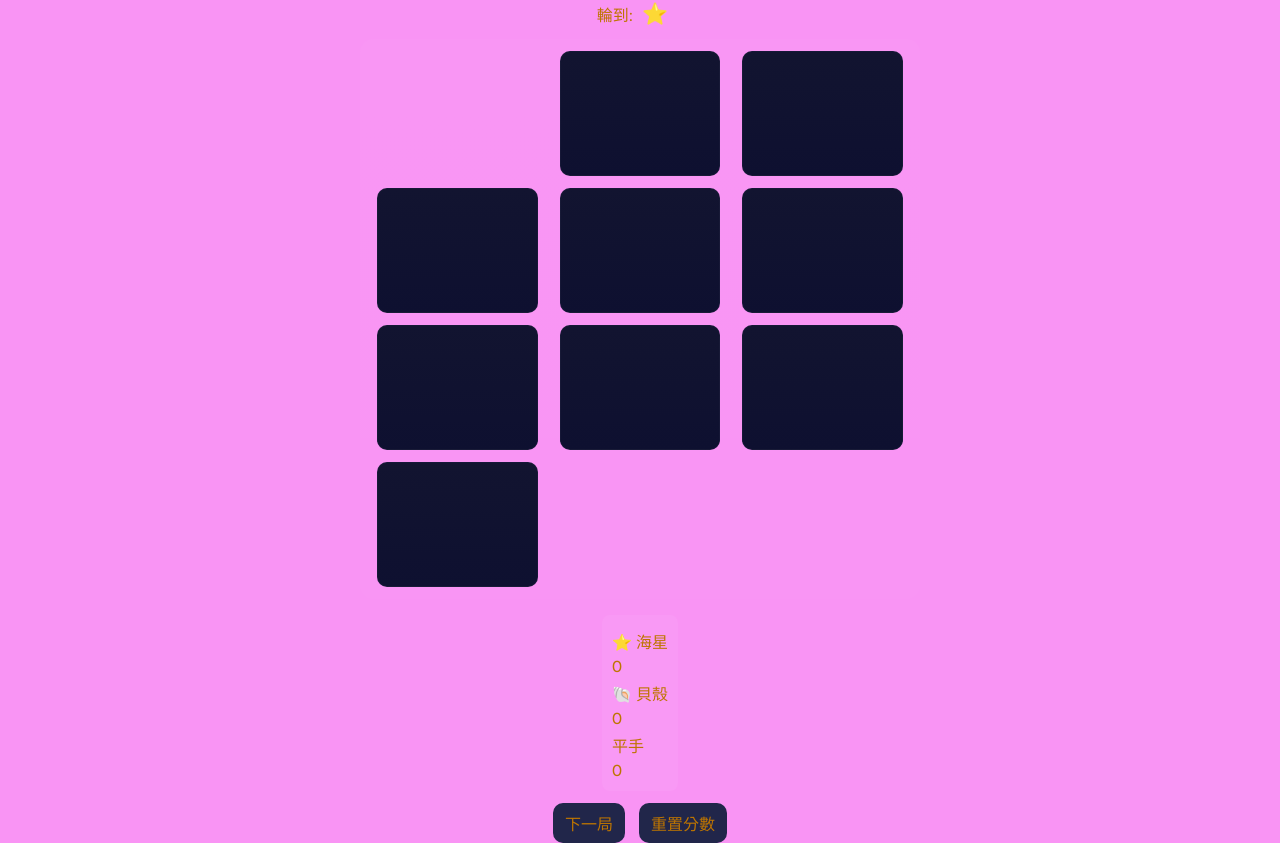
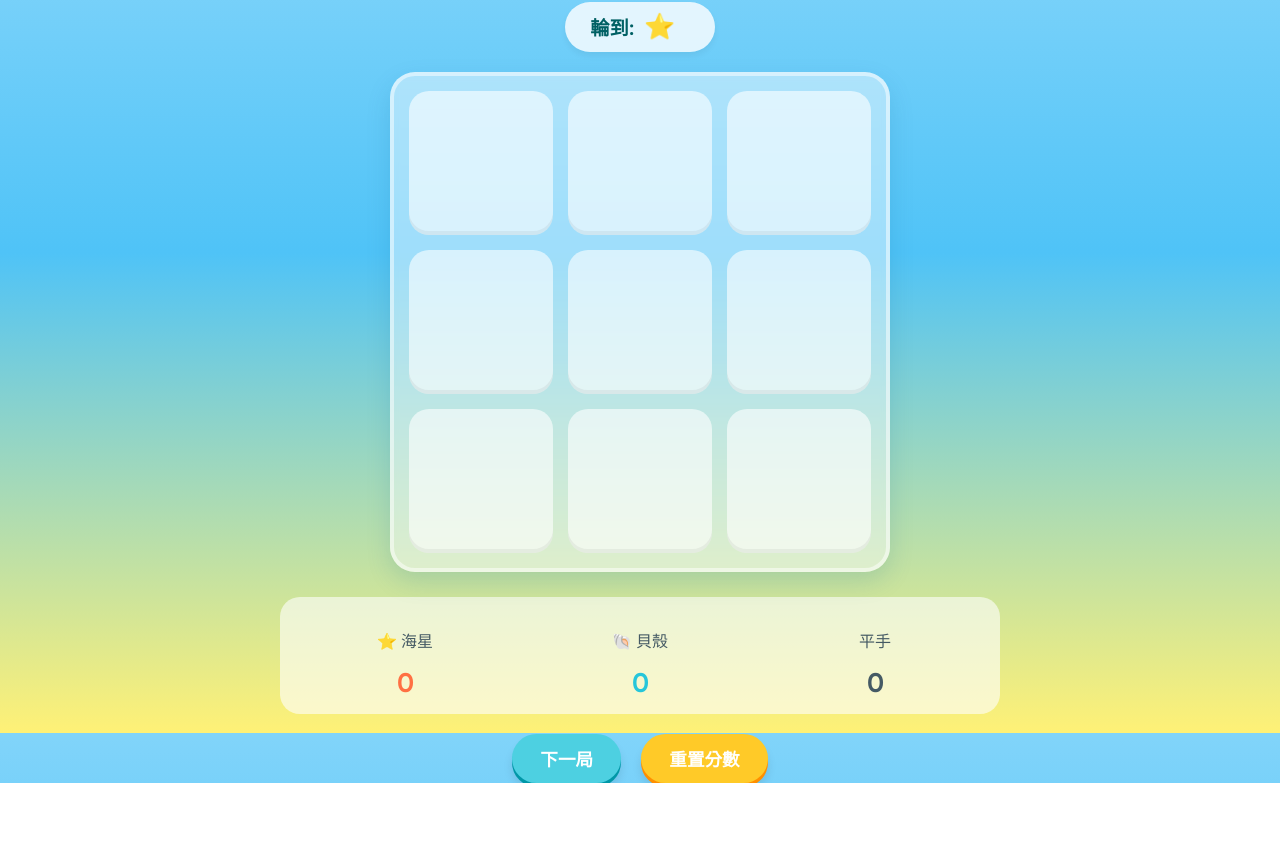
Before and after one commit to sunyuen526/HW08-1132912, a plain HTML site: page index.html in a window 1280 px wide. Shown: the part 67-910 px from the top of the page. After the commit the page ends 850 px from the top, so only its background shows below. Drawn offline with Linux system fonts and the light colour scheme.

Commit message:
Update styles.css

```diff
--- a/styles.css
+++ b/styles.css
@@ -1,10 +1,20 @@
-/* 設定變數與版面底圖 */
 :root {
-    --bg: #f994f4;
-    --text: #be7500;
-    --x: #ff6b6b;
-    --o: #4dd0e1; /* PDF原文是4dd0el，已修正為e1 */
-    --win: #ffe066;
+    /* 海邊配色：藍天 -> 大海 -> 沙灘 */
+    --bg-gradient: linear-gradient(180deg, #81d4fa 0%, #4fc3f7 40%, #fff176 100%);
+    --text: #37474f;
+
+    /* 玩具風格 3D 配色 */
+    --x-color: #ff7043; /* 海星橘 */
+    --x-shadow: #d84315;
+
+    --o-color: #26c6da; /* 浪花藍 */
+    --o-shadow: #00838f;
+
+    --board-bg: rgba(255, 255, 255, 0.45);
+    --cell-bg: rgba(255, 255, 255, 0.6);
+
+    --btn-bg: #4dd0e1;
+    --btn-text: #ffffff;
 }
 
 * { box-sizing: border-box; }
@@ -12,75 +22,168 @@ html, body { height: 100%; }
 
 body {
     margin: 0;
-    font-family: 'Noto Sans TC', system-ui, -apple-system, sans-serif;
-    background: var(--bg);
+    background: var(--bg-gradient);
     color: var(--text);
     display: grid;
     place-items: center;
-    padding: 24px;
+    overflow: hidden;
 }
 
-/* 設計 main 與標題 */
-.container { width: min(720px, 96%); text-align: center; }
-h1 { margin: 0 0 16px 0; font-size: 24px; }
-.status { margin-bottom: 12px; }
+.container {
+    width: min(720px, 95%);
+    text-align: center;
+}
 
-/* 設計棋盤 */
+h1 {
+    margin: 0 0 15px 0;
+    font-size: 2.8rem;
+    color: #fff;
+    text-shadow: 2px 2px 0px rgba(0,0,0,0.1);
+    letter-spacing: 2px;
+}
+
+.status {
+    margin-bottom: 20px;
+    font-size: 1.2rem;
+    background: rgba(255, 255, 255, 0.8);
+    display: inline-block;
+    padding: 10px 25px;
+    border-radius: 50px;
+    box-shadow: 0 4px 6px rgba(0,0,0,0.05);
+    color: #006064;
+    font-weight: bold;
+}
+
+/* 棋盤設定 */
 .board {
     display: grid;
     grid-template-columns: repeat(3, 1fr);
-    gap: 12px;
-    background: linear-gradient(180deg, rgba(255,255,255,0.02), rgba(255,255,255,0.01));
-    padding: 12px;
-    border-radius: 14px;
-    width: min(560px, 92%);
+    gap: 15px;
+    background: var(--board-bg);
+    padding: 15px;
+    border-radius: 25px;
+    width: min(500px, 90%);
     aspect-ratio: 1/1;
-    margin: 0 auto; /* 確保棋盤置中 */
+    margin: 0 auto;
+    box-shadow: 0 10px 25px rgba(0, 100, 150, 0.15);
+    border: 4px solid rgba(255,255,255,0.5);
+    backdrop-filter: blur(4px);
+    position: relative; /* 為了定位勝利連線 */
 }
 
-/* 設計棋盤格 */
+/* 棋盤格 */
 .cell {
-    border-radius: 10px;
-    background: linear-gradient(180deg, #121430, #0e1030);
-    border: 1px solid rgba(255,255,255,0.03);
-    font-size: 48px;
-    font-weight: 800;
+    border-radius: 20px;
+    background: var(--cell-bg);
+    border: none;
+    font-size: 4.5rem;
+    font-weight: 900;
     display: grid;
     place-items: center;
     cursor: pointer;
-    user-select: none;
-    -webkit-tap-highlight-color: transparent;
+    transition: all 0.2s ease;
+    box-shadow: inset 0 -4px 0 rgba(0,0,0,0.05);
     color: var(--text); /* 預設顏色 */
 }
 
-.cell.x { color: var(--x); }
-.cell.o { color: var(--o); }
-.cell.win { background: var(--win); color: #000; }
-
-/* 計分板樣式 */
-.scoreboard {
-    margin-top: 16px;
-    text-align: left;
-    display: inline-block;
-    padding: 10px;
-    background: rgba(255,255,255,0.05);
-    border-radius: 8px;
-}
-.scoreboard h2 { margin-bottom: 8px; font-size: 18px; margin-top: 0; }
-.scoreboard p { margin: 4px 0; }
-
-/* 控制區與按鈕 */
-.controls { margin-top: 12px; }
-
-button {
-    padding: 8px 12px;
-    border-radius: 10px;
-    border: 0;
-    background: #21264a;
-    color: var(--text);
-    cursor: pointer;
-    font-size: 16px;
-    margin: 0 5px;
+.cell:hover {
+    background: rgba(255, 255, 255, 0.9);
+    transform: translateY(-3px);
 }
 
-button:disabled { opacity: .5; cursor: not-allowed; }
+/* 符號樣式 (Emoji 也會吃到這個顏色) */
+.cell.x {
+    color: var(--x-color);
+    text-shadow: 2px 2px 0px var(--x-shadow), 4px 4px 0px rgba(0,0,0,0.1);
+}
+
+.cell.o {
+    color: var(--o-color);
+    text-shadow: 2px 2px 0px var(--o-shadow), 4px 4px 0px rgba(0,0,0,0.1);
+}
+
+.cell.win {
+    background: #fff9c4 !important;
+    animation: bounce 0.6s infinite alternate;
+}
+
+/* 計分板 */
+.scoreboard {
+    margin-top: 25px;
+    display: inline-grid;
+    grid-template-columns: 1fr 1fr 1fr;
+    gap: 15px;
+    background: rgba(255, 255, 255, 0.6);
+    padding: 15px;
+    border-radius: 20px;
+    width: 100%;
+    color: #455a64;
+}
+
+.scoreboard span {
+    display: block;
+    font-size: 1.6rem;
+    font-weight: 800;
+    margin-top: 5px;
+}
+#score-x { color: var(--x-color); }
+#score-o { color: var(--o-color); }
+
+/* 按鈕 */
+.controls { margin-top: 20px; }
+
+button:not(.cell) {
+    padding: 12px 28px;
+    border-radius: 50px;
+    border: none;
+    background: var(--btn-bg);
+    color: var(--btn-text);
+    box-shadow: 0 4px 0 #0097a7, 0 8px 10px rgba(0,0,0,0.1);
+    cursor: pointer;
+    font-size: 1.1rem;
+    font-weight: bold;
+    margin: 0 8px;
+    transition: all 0.1s;
+}
+
+button:not(.cell):active {
+    box-shadow: 0 0 0 #0097a7, inset 0 2px 5px rgba(0,0,0,0.2);
+    transform: translateY(4px);
+}
+
+.btn-reset-all {
+    background: #ffca28 !important;
+    box-shadow: 0 4px 0 #ff8f00, 0 8px 10px rgba(0,0,0,0.1) !important;
+}
+.btn-reset-all:active {
+    box-shadow: 0 0 0 #ff8f00, inset 0 2px 5px rgba(0,0,0,0.2) !important;
+}
+
+@keyframes bounce {
+    from { transform: translateY(0); }
+    to { transform: translateY(-8px); }
+}
+
+/* --- ★ 勝利連線樣式 ★ --- */
+.win-line {
+    position: absolute;
+    background: rgba(255, 255, 255, 0.9);
+    box-shadow: 0 0 8px rgba(0, 0, 0, 0.2);
+    border-radius: 10px;
+    pointer-events: none;
+    display: none; /* 預設隱藏 */
+    z-index: 10;
+}
+.win-line.show { display: block; }
+
+/* 橫線 */
+.line-0 { top: 16.6%; left: 2%; width: 96%; height: 8px; transform: translateY(-50%); }
+.line-1 { top: 50%;    left: 2%; width: 96%; height: 8px; transform: translateY(-50%); }
+.line-2 { top: 83.3%; left: 2%; width: 96%; height: 8px; transform: translateY(-50%); }
+/* 直線 */
+.line-3 { left: 16.6%; top: 2%; height: 96%; width: 8px; transform: translateX(-50%); }
+.line-4 { left: 50%;    top: 2%; height: 96%; width: 8px; transform: translateX(-50%); }
+.line-5 { left: 83.3%; top: 2%; height: 96%; width: 8px; transform: translateX(-50%); }
+/* 斜線 */
+.line-6 { top: 50%; left: 50%; width: 130%; height: 8px; transform: translate(-50%, -50%) rotate(45deg); }
+.line-7 { top: 50%; left: 50%; width: 130%; height: 8px; transform: translate(-50%, -50%) rotate(-45deg); }
```
